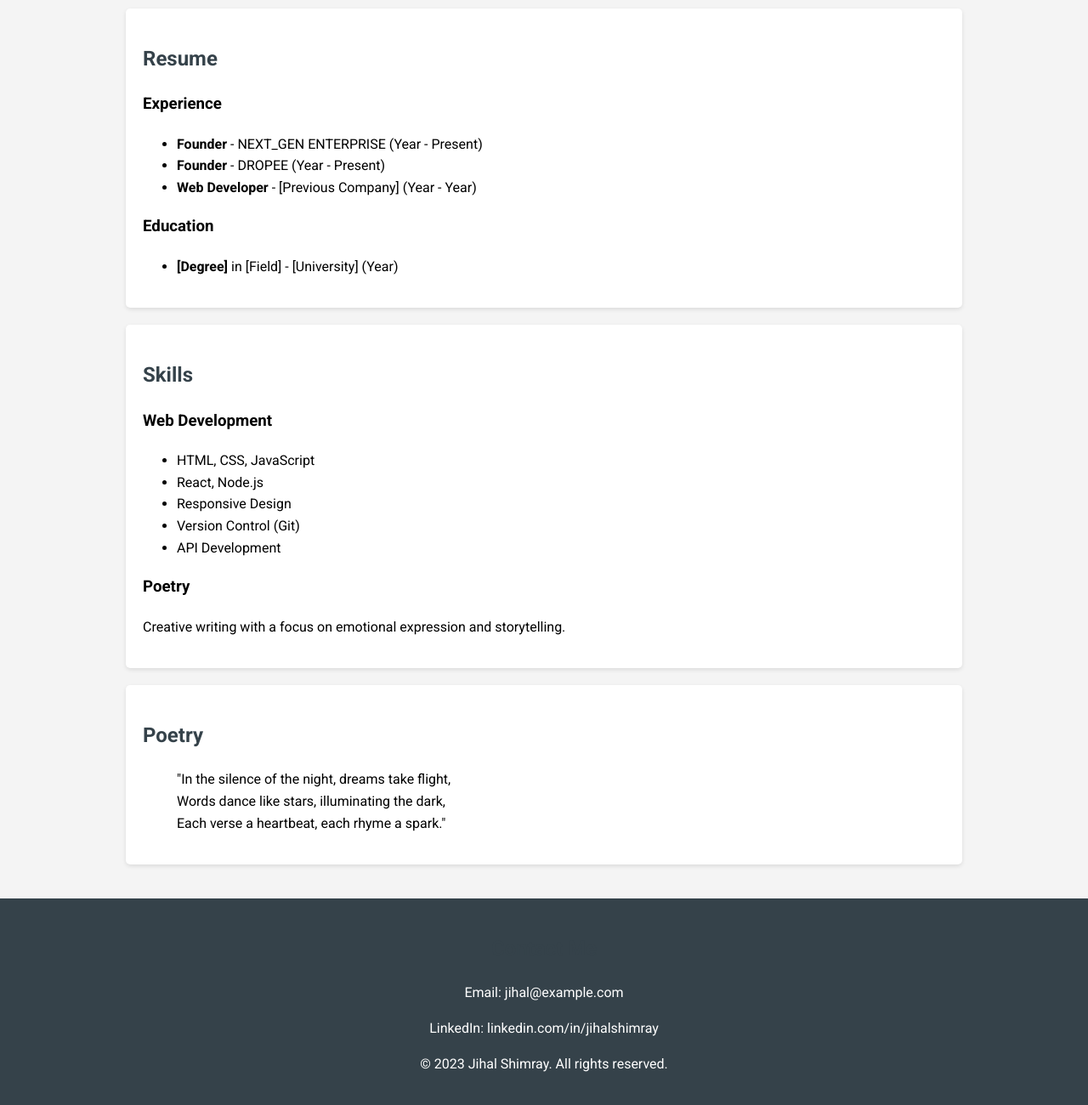
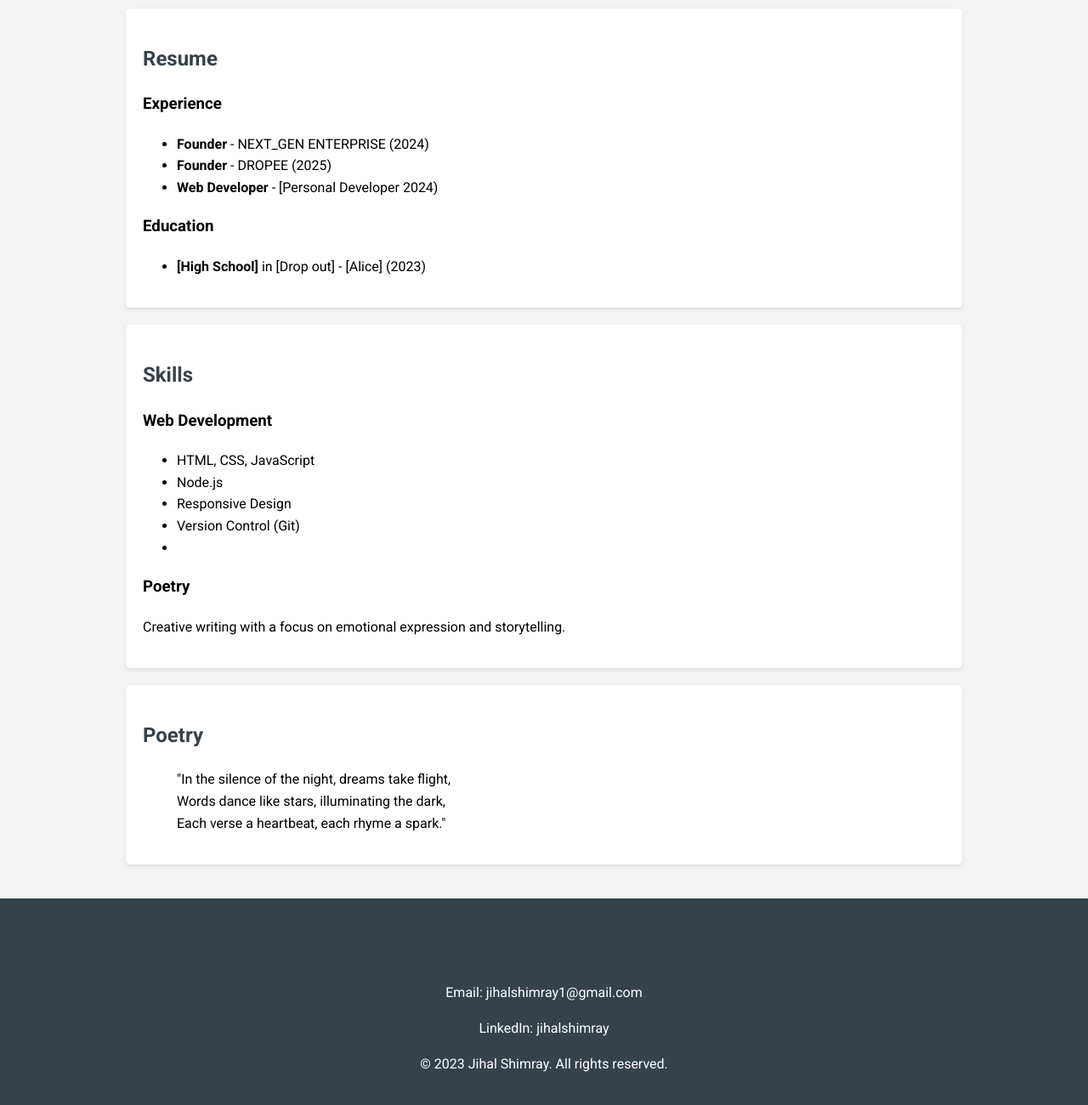
Before and after one commit to xhimmliuvo/Jihal-Shimray, a plain HTML site: page index.html in a window 1280 px wide. Shown: the part 426-1726 px from the top of the page at 85% size. Drawn offline with Linux system fonts and the light colour scheme.

Commit message:
Update index.html

```diff
--- a/index.html
+++ b/index.html
@@ -120,13 +120,13 @@
             <h2>Resume</h2>
             <h3>Experience</h3>
             <ul>
-                <li><strong>Founder</strong> - NEXT_GEN ENTERPRISE (Year - Present)</li>
-                <li><strong>Founder</strong> - DROPEE (Year - Present)</li>
-                <li><strong>Web Developer</strong> - [Previous Company] (Year - Year)</li>
+                <li><strong>Founder</strong> - NEXT_GEN ENTERPRISE (2024)</li>
+                <li><strong>Founder</strong> - DROPEE (2025)</li>
+                <li><strong>Web Developer</strong> - [Personal Developer 2024)</li>
             </ul>
             <h3>Education</h3>
             <ul>
-                <li><strong>[Degree]</strong> in [Field] - [University] (Year)</li>
+                <li><strong>[High School]</strong> in [Drop out] - [Alice] (2023)</li>
             </ul>
         </section>
 
@@ -135,10 +135,10 @@
             <h3>Web Development</h3>
             <ul>
                 <li>HTML, CSS, JavaScript</li>
-                <li>React, Node.js</li>
+                <li> Node.js</li>
                 <li>Responsive Design</li>
                 <li>Version Control (Git)</li>
-                <li>API Development</li>
+                <li> </li>
             </ul>
             <h3> Poetry</h3>
             <p>Creative writing with a focus on emotional expression and storytelling.</p>
@@ -156,8 +156,10 @@
 
     <footer id="contact">
         <h2>Contact Me</h2>
-        <p>Email: <a href="mailto:jihal@example.com">jihal@example.com</a></p>
-        <p>LinkedIn: <a href="https://www.linkedin.com/in/jihalshimray">linkedin.com/in/jihalshimray</a></p>
+        <p>Email: <a href="mailto:jihal@example.com">jihalshimray1@gmail.com</a></p>
+        <p>LinkedIn: <a href="www.linkedin.com/in/
+jihal-shimray-a96a24325
+">jihalshimray</a></p>
         <p>&copy; 2023 Jihal Shimray. All rights reserved.</p>
     </footer>
 </body>
```
